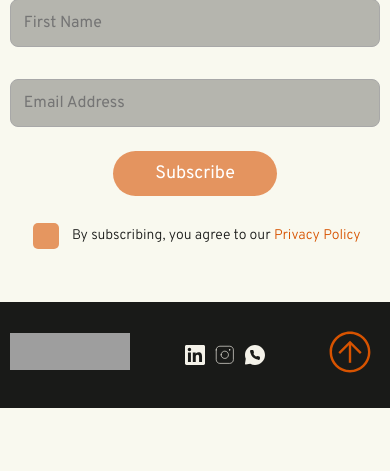
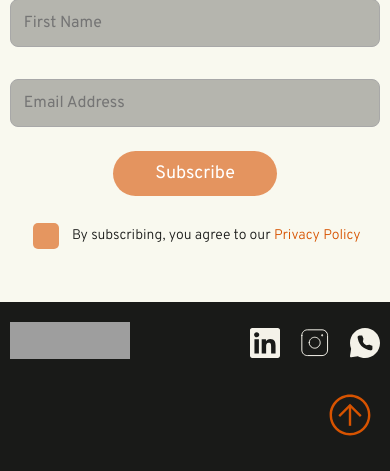
Before and after one commit to darina1970/Quests, a PHP site: page /blog.html in a window 390 px wide. Shown: the part 3024-3495 px from the top of the page. Before the commit the page ends 3432 px from the top, so only its background shows below. Run offline with PHP 8.4, Linux system fonts and the light colour scheme; grey boxes are pictures that could not be loaded.

Commit message:
feat: change mobile footer

```diff
--- a/styles/style.css
+++ b/styles/style.css
@@ -2140,9 +2140,12 @@ body.page-404 .spark {
     }
 
     /* Footer */
-    .footer__nav,
-    .footer__socials-text {
+    .footer__nav {
         display: none;
+    }
+
+    .footer__socials {
+        gap: 15px;
     }
 
     .recommend-title {
@@ -2177,6 +2180,35 @@ body.page-404 .spark {
     /* .form-bg {
         height: 850px;
     } */
+
+    .footer__wrapper {
+        display: grid;
+        grid-template-columns: auto 1fr;
+        grid-template-areas:
+        "logo info"
+        "arrow arrow";
+        row-gap: 20px;
+    }
+
+    .footer__wrapper .logo {
+        grid-area: logo;
+        justify-self: start;
+    }
+
+    .footer__wrapper .footer__arrow {
+        grid-area: arrow;
+        justify-self: end;
+    }
+
+    .footer__wrapper .footer__info {
+        grid-area: info;
+        justify-self: end;
+        text-align: center;
+    }
+
+    .footer__socials-wrapper {
+        gap: 15px;
+    }
 }
 
 @media (max-width: 575px) {
@@ -2227,6 +2259,11 @@ body.page-404 .spark {
     .review-text {
         height: 100px;
     }
+
+    .footer__socials-text {
+        display: none;
+    }
+
 }
 
 @media (max-width: 480px) {
@@ -2265,13 +2302,8 @@ body.page-404 .spark {
 
     /* Footer */
     .footer__socials-wrapper {
-        gap: 10px;
-    }
-
-    .footer__socials-icon {
-        max-height: 20px;
-    }
-
+        gap: 20px;
+    }
 }
 
 /* @media (max-width: 420px) {
```
